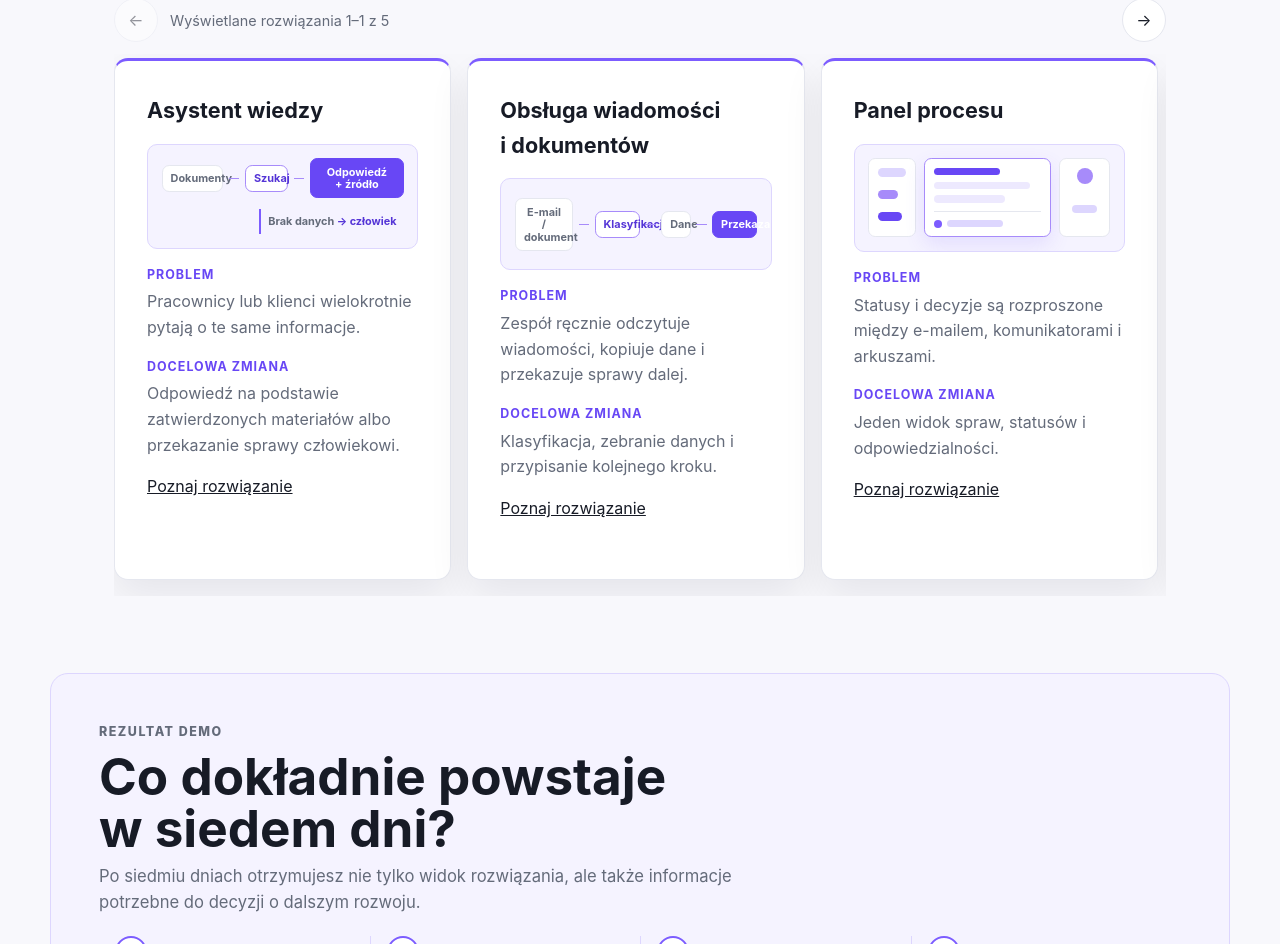
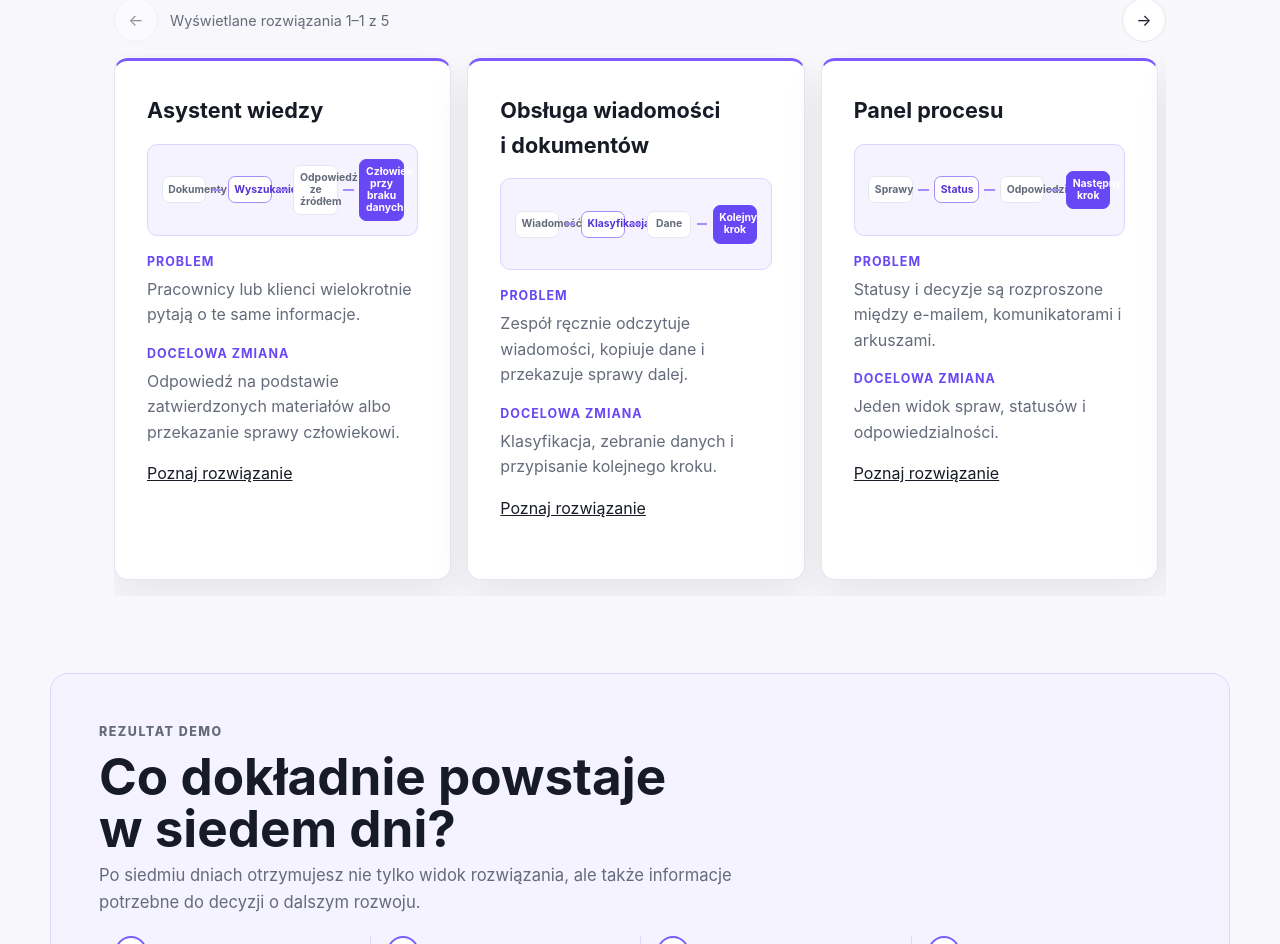
Before and after one commit to piotrbarabasz/ai-software-studio, an Angular app in the folder frontend/: page / in a window 1280 px wide. Shown: the part 1008-1952 px from the top of the page. Built offline with nearby package versions, Linux system fonts and the light colour scheme.

Commit message:
uproszczenie języka wizualnego

```diff
--- a/frontend/src/app/shared/use-case-visual/use-case-visual.component.html
+++ b/frontend/src/app/shared/use-case-visual/use-case-visual.component.html
@@ -1,57 +1,15 @@
 <div class="use-case-visual" aria-hidden="true">
-  @switch (visualKind) {
-    @case ('knowledge-assistant') {
-      <div class="visual-flow knowledge-flow">
-        <span class="visual-node">Dokumenty</span>
+  <div class="visual-flow" [class]="flowClass">
+    @for (label of flowLabels; track label; let last = $last; let index = $index) {
+      <span
+        class="visual-node"
+        [class.visual-node-accent]="index === 1"
+        [class.visual-node-result]="index === flowLabels.length - 1"
+        >{{ label }}</span
+      >
+      @if (!last) {
         <span class="visual-connector"></span>
-        <span class="visual-node visual-node-accent">Szukaj</span>
-        <span class="visual-connector"></span>
-        <span class="visual-node visual-node-result">Odpowiedź + źródło</span>
-      </div>
-      <div class="visual-handoff">Brak danych <span>→ człowiek</span></div>
+      }
     }
-    @case ('message-workflow') {
-      <div class="visual-flow message-flow">
-        <span class="visual-node">E-mail / dokument</span>
-        <span class="visual-connector"></span>
-        <span class="visual-node visual-node-accent">Klasyfikacja</span>
-        <span class="visual-connector"></span>
-        <span class="visual-node">Dane</span>
-        <span class="visual-connector"></span>
-        <span class="visual-node visual-node-result">Przekazanie</span>
-      </div>
-    }
-    @case ('process-panel') {
-      <div class="panel-visual">
-        <div class="panel-statuses"><span></span><span></span><span></span></div>
-        <div class="panel-main">
-          <span class="panel-title"></span>
-          <span class="panel-line"></span>
-          <span class="panel-line panel-line-short"></span>
-          <div class="panel-next-step"><span></span><span></span></div>
-        </div>
-        <div class="panel-owner"><span></span><span></span></div>
-      </div>
-    }
-    @case ('agent-system') {
-      <div class="visual-flow agent-flow">
-        <span class="visual-node">Zadanie</span>
-        <span class="visual-connector"></span>
-        <span class="visual-node visual-node-accent">Etapy</span>
-        <span class="visual-connector"></span>
-        <span class="visual-node visual-node-result">Kontrola</span>
-      </div>
-      <div class="visual-handoff">Decyzja <span>→ człowiek</span></div>
-    }
-    @case ('channel-integrations') {
-      <div class="visual-flow channel-flow">
-        <span class="visual-node">Kanały</span>
-        <span class="visual-connector"></span>
-        <span class="visual-node visual-node-accent">Routing</span>
-        <span class="visual-connector"></span>
-        <span class="visual-node visual-node-result">Proces</span>
-      </div>
-      <div class="visual-handoff">Status <span>→ panel</span></div>
-    }
-  }
+  </div>
 </div>
--- a/frontend/src/app/shared/use-case-visual/use-case-visual.component.scss
+++ b/frontend/src/app/shared/use-case-visual/use-case-visual.component.scss
@@ -7,7 +7,6 @@
   display: grid;
   min-height: 5.75rem;
   align-content: center;
-  gap: 0.65rem;
   overflow: hidden;
   padding: 0.85rem;
   border: 1px solid var(--brand-200);
@@ -24,12 +23,13 @@
 
 .visual-node {
   min-width: 0;
-  padding: 0.4rem 0.5rem;
+  flex: 1 1 0;
+  padding: 0.4rem 0.35rem;
   border: 1px solid var(--border);
   border-radius: 0.45rem;
   background: var(--surface);
   color: var(--text-muted);
-  font-size: 0.68rem;
+  font-size: 0.65rem;
   font-weight: 750;
   line-height: 1.15;
   text-align: center;
@@ -49,123 +49,9 @@
 
 .visual-connector {
   width: 0.65rem;
-  height: 1px;
+  height: 2px;
   flex: 0 0 0.65rem;
   background: var(--brand-400);
-}
-
-.visual-handoff {
-  width: fit-content;
-  margin-left: auto;
-  padding: 0.25rem 0.45rem;
-  border-left: 2px solid var(--brand-500);
-  color: var(--text-muted);
-  font-size: 0.68rem;
-  font-weight: 700;
-}
-
-.visual-handoff span {
-  color: var(--brand-700);
-}
-
-.panel-visual {
-  display: grid;
-  grid-template-columns: 0.6fr 1.6fr 0.65fr;
-  gap: 0.5rem;
-  align-items: stretch;
-}
-
-.panel-statuses,
-.panel-owner,
-.panel-main {
-  display: grid;
-  gap: 0.4rem;
-  min-width: 0;
-  padding: 0.55rem;
-  border: 1px solid var(--border);
-  border-radius: 0.45rem;
-  background: var(--surface);
-}
-
-.panel-statuses span {
-  height: 0.55rem;
-  border-radius: 999px;
-  background: var(--brand-200);
-}
-
-.panel-statuses span:nth-child(2) {
-  width: 72%;
-  background: var(--brand-400);
-}
-
-.panel-statuses span:nth-child(3) {
-  width: 84%;
-  background: var(--brand-600);
-}
-
-.panel-main {
-  border-color: var(--brand-400);
-  box-shadow: 0 8px 20px rgba(104, 71, 245, 0.12);
-}
-
-.panel-title,
-.panel-line,
-.panel-owner span {
-  display: block;
-  height: 0.45rem;
-  border-radius: 999px;
-  background: var(--ink-700);
-}
-
-.panel-title {
-  width: 62%;
-  background: var(--brand-600);
-}
-
-.panel-line {
-  width: 90%;
-  background: var(--brand-100);
-}
-
-.panel-line-short {
-  width: 66%;
-}
-
-.panel-next-step {
-  display: flex;
-  gap: 0.35rem;
-  align-items: center;
-  margin-top: 0.15rem;
-  padding-top: 0.45rem;
-  border-top: 1px solid var(--border);
-}
-
-.panel-next-step span:first-child {
-  width: 0.5rem;
-  height: 0.5rem;
-  border-radius: 50%;
-  background: var(--brand-500);
-}
-
-.panel-next-step span:last-child {
-  width: 52%;
-  height: 0.4rem;
-  border-radius: 999px;
-  background: var(--brand-200);
-}
-
-.panel-owner span:first-child {
-  width: 1rem;
-  height: 1rem;
-  margin: 0 auto;
-  border-radius: 50%;
-  background: var(--brand-400);
-}
-
-.panel-owner span:last-child {
-  width: 80%;
-  margin: 0 auto;
-  background: var(--brand-200);
 }
 
 @media (max-width: 420px) {
@@ -173,14 +59,18 @@
     padding-inline: 0.55rem;
   }
 
-  .message-flow .visual-node {
-    padding-inline: 0.3rem;
-    font-size: 0.62rem;
+  .visual-flow {
+    gap: 0.2rem;
+  }
+
+  .visual-node {
+    padding-inline: 0.2rem;
+    font-size: 0.58rem;
   }
 
   .visual-connector {
-    width: 0.35rem;
-    flex-basis: 0.35rem;
+    width: 0.3rem;
+    flex-basis: 0.3rem;
   }
 }
 
--- a/frontend/src/app/shared/use-case-visual/use-case-visual.component.ts
+++ b/frontend/src/app/shared/use-case-visual/use-case-visual.component.ts
@@ -11,4 +11,25 @@ import type { HomeUseCase } from '../../core/content/site-content.types';
 })
 export class UseCaseVisualComponent {
   @Input({ required: true }) visualKind!: HomeUseCase['visualKind'];
+
+  readonly flows: Record<HomeUseCase['visualKind'], readonly string[]> = {
+    'knowledge-assistant': [
+      'Dokumenty',
+      'Wyszukanie',
+      'Odpowiedź ze źródłem',
+      'Człowiek przy braku danych',
+    ],
+    'message-workflow': ['Wiadomość', 'Klasyfikacja', 'Dane', 'Kolejny krok'],
+    'process-panel': ['Sprawy', 'Status', 'Odpowiedzialny', 'Następny krok'],
+    'agent-system': ['Cel', 'Agenci / etapy', 'Kontrola', 'Wynik'],
+    'channel-integrations': ['WhatsApp / e-mail', 'Integracja', 'Proces', 'CRM / panel'],
+  };
+
+  get flowLabels(): readonly string[] {
+    return this.flows[this.visualKind] ?? [];
+  }
+
+  get flowClass(): string {
+    return `${this.visualKind}-flow`;
+  }
 }
```
Also changed, not shown: 1 other file (tests, documents, lock files or other folders).
